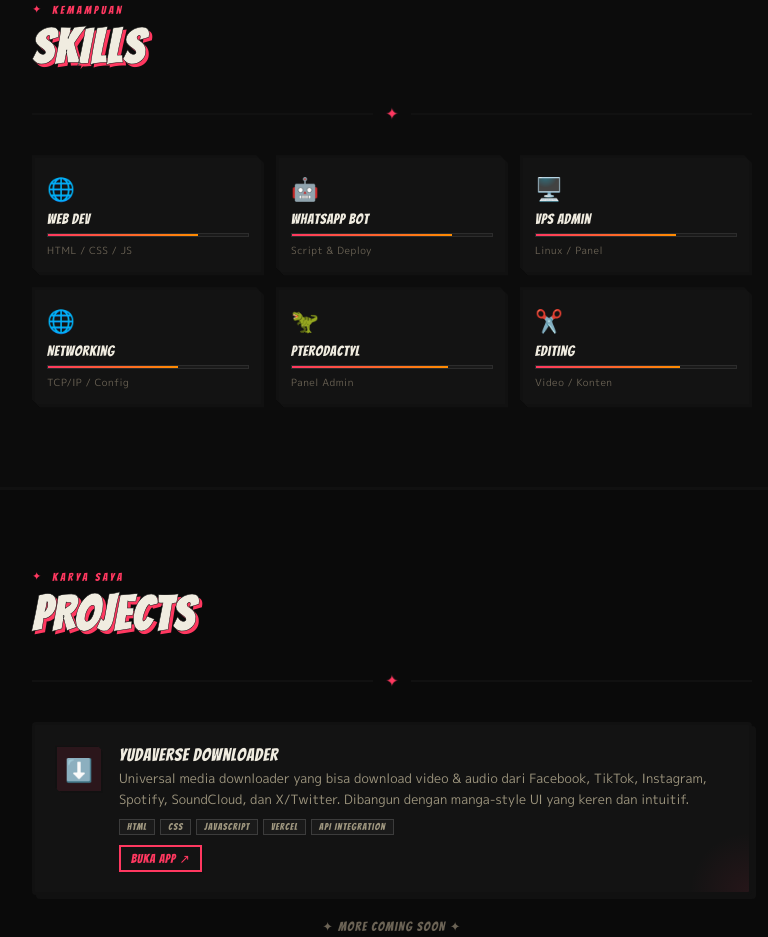
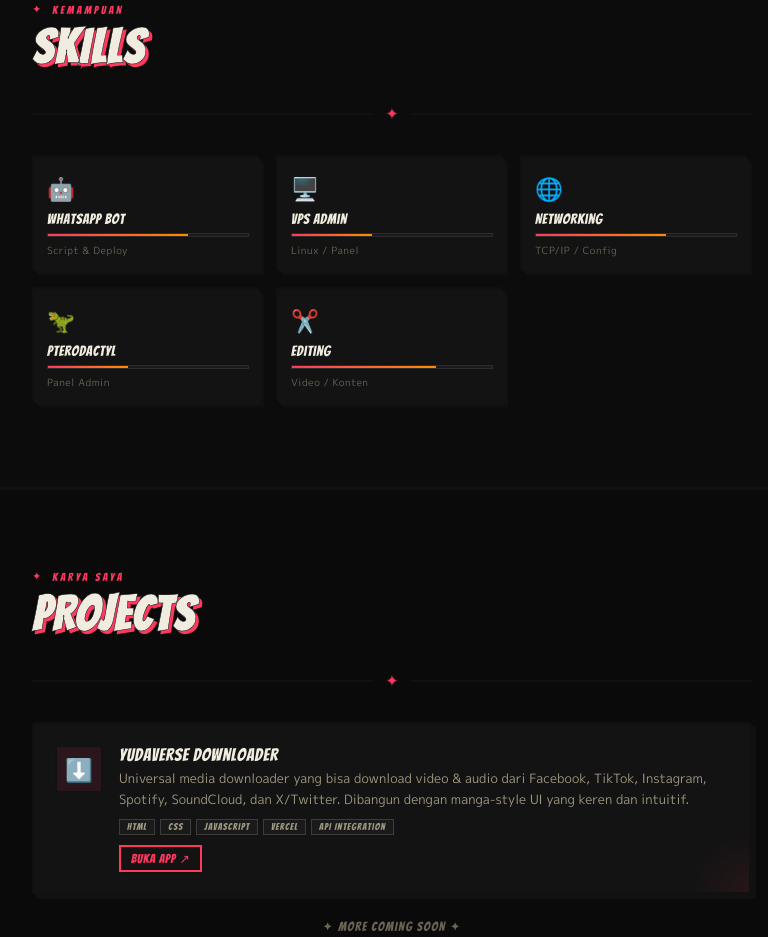
Before and after one commit to nazedev350/yudaverseupdate, a plain HTML site: page index.html in a window 1280 px wide. Shown: the part 1680-2617 px from the top of the page, without its empty margins (248-1016 px from the left). Drawn offline with Linux system fonts and the light colour scheme.

Commit message:
Update index.html

```diff
--- a/index.html
+++ b/index.html
@@ -479,11 +479,10 @@
   <h1 class="hero-name">YUDA</h1>
   <p class="hero-tagline">
     Pelajar <strong>17 tahun</strong> yang passionate di bidang
-    <strong>komputer & jaringan</strong>. Suka ngoding, nge-game, dan selalu belajar hal baru.
+    <strong>komputer & jaringan</strong>. Suka nge-game dan selalu belajar hal baru.
   </p>
 
   <div class="hero-chips">
-    <span class="chip red">💻 Web Dev</span>
     <span class="chip orange">🌐 Networking</span>
     <span class="chip yellow">🤖 WhatsApp Bot</span>
     <span class="chip green">🎮 Gamer</span>
@@ -555,21 +554,15 @@
 
     <div class="skills-grid">
       <div class="skill-card reveal">
-        <div class="skill-icon">🌐</div>
-        <div class="skill-name">Web Dev</div>
-        <div class="skill-bar-wrap"><div class="skill-bar" data-w="75" style="width:75%"></div></div>
-        <div class="skill-level">HTML / CSS / JS</div>
-      </div>
-      <div class="skill-card reveal">
         <div class="skill-icon">🤖</div>
         <div class="skill-name">WhatsApp Bot</div>
-        <div class="skill-bar-wrap"><div class="skill-bar" data-w="80" style="width:80%"></div></div>
+        <div class="skill-bar-wrap"><div class="skill-bar" data-w="70" style="width:70%"></div></div>
         <div class="skill-level">Script & Deploy</div>
       </div>
       <div class="skill-card reveal">
         <div class="skill-icon">🖥️</div>
         <div class="skill-name">VPS Admin</div>
-        <div class="skill-bar-wrap"><div class="skill-bar" data-w="70" style="width:70%"></div></div>
+        <div class="skill-bar-wrap"><div class="skill-bar" data-w="40" style="width:40%"></div></div>
         <div class="skill-level">Linux / Panel</div>
       </div>
       <div class="skill-card reveal">
@@ -581,7 +574,7 @@
       <div class="skill-card reveal">
         <div class="skill-icon">🦖</div>
         <div class="skill-name">Pterodactyl</div>
-        <div class="skill-bar-wrap"><div class="skill-bar" data-w="78" style="width:78%"></div></div>
+        <div class="skill-bar-wrap"><div class="skill-bar" data-w="40" style="width:40%"></div></div>
         <div class="skill-level">Panel Admin</div>
       </div>
       <div class="skill-card reveal">
@@ -704,7 +697,7 @@
 
 <!-- FOOTER -->
 <footer>
-  <p>Made with <span>♥</span> by <span>Yuda</span> &mdash; YudaVerse &copy; 2025</p>
+  <p>Made with <span>♥</span> by <span>Yuda</span> &mdash; YudaVerse &copy; 2026</p>
   <p style="margin-top:6px;font-size:.65rem">Membanggakan orang tua, satu commit dalam satu waktu ✦</p>
 </footer>
 
```
